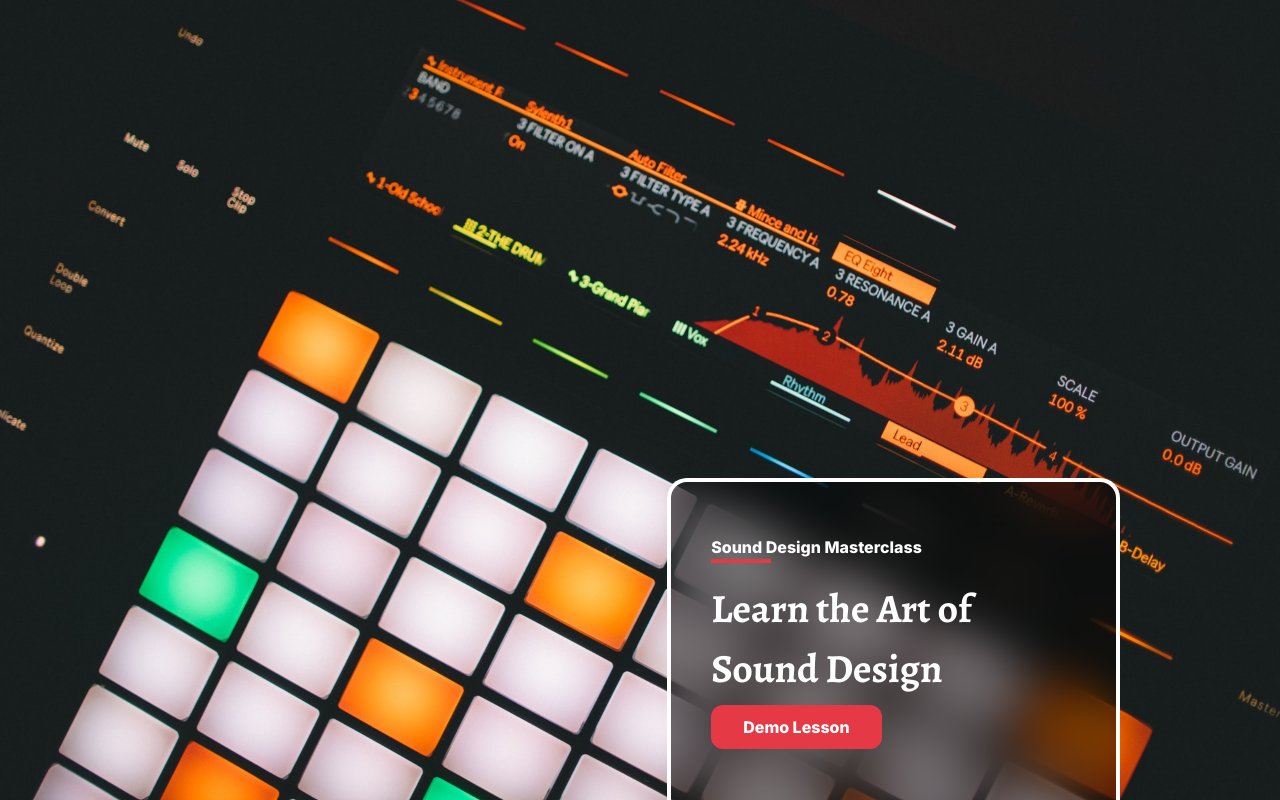
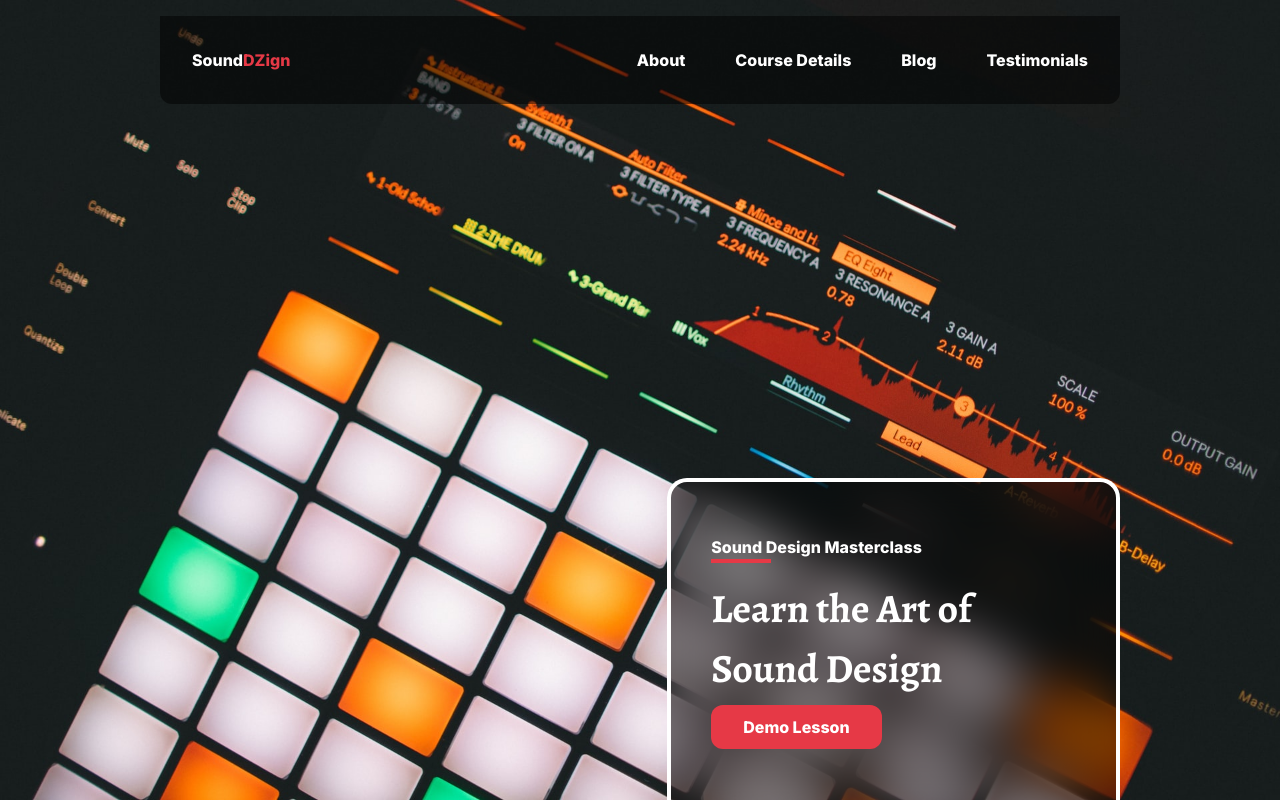
Before and after one commit to waseemazmy21/Sound-dzign, a React (Vite) app: page / in a window 1280 px wide. Built offline with nearby package versions, Linux system fonts and the light colour scheme.

Commit message:
Create the Navbar component

```diff
--- a/src/App.jsx
+++ b/src/App.jsx
@@ -1,8 +1,9 @@
-import { Header } from './components';
+import { Header, Navbar } from './components';
 
 const App = () => {
   return (
-    <div >
+    <div>
+      <Navbar />
       <Header />
     </div>
   );
--- /dev/null
+++ b/src/components/MenuButton.jsx
@@ -0,0 +1,21 @@
+import PropTypes from 'prop-types';
+
+const MenuButton = ({ icon, toggleMenu, isMenuOpen }) => {
+  return (
+    <button
+      aria-expanded={isMenuOpen}
+      aria-label='close Menu'
+      onClick={toggleMenu}
+    >
+      <img aria-hidden={true} src={icon} className='w-8 h-8' alt='' />
+    </button>
+  );
+};
+
+MenuButton.propTypes = {
+  icon: PropTypes.string.isRequired,
+  toggleMenu: PropTypes.func.isRequired,
+  isMenuOpen: PropTypes.bool.isRequired,
+};
+
+export default MenuButton;
--- /dev/null
+++ b/src/components/Navbar.jsx
@@ -0,0 +1,96 @@
+import { useState, useEffect, useRef } from 'react';
+import { menuIcon, closeIcon } from '../assets';
+import MenuButton from './MenuButton';
+import { navLinks } from '../constants';
+
+const Navbar = () => {
+  const [isMenuOpen, setIsMenuOpen] = useState(false);
+  const menuRef = useRef(null);
+
+  const toggleMenu = (e) => {
+    setIsMenuOpen((prevIsMenuOpen) => !prevIsMenuOpen);
+    e.stopPropagation();
+  };
+
+  useEffect(() => {
+    function handleClickOutsideMenu(e) {
+      if (menuRef.current && !menuRef.current.contains(e.target)) {
+        setIsMenuOpen(false);
+      }
+    }
+
+    document.addEventListener('click', handleClickOutsideMenu);
+
+    return () => {
+      document.removeEventListener('click', handleClickOutsideMenu);
+    };
+  }, []);
+
+  return (
+    <div className=' fixed container z-10 left-0 right-0 top-4'>
+      <nav className='  rounded-b-xl bg-semiBlack backdrop:blur-[20px] p-6 md:p-8 flex justify-between items-center'>
+        <a href='#' className='font-bold'>
+          Sound<span className='text-red'>DZign</span>
+        </a>
+
+        {/* Mobile menu */}
+        <div className='md:hidden'>
+          <MenuButton
+            isMenuOpen={isMenuOpen}
+            toggleMenu={toggleMenu}
+            icon={menuIcon}
+          />
+
+          <ul
+            ref={menuRef}
+            className={`${
+              isMenuOpen ? 'block' : 'hidden'
+            } fixed top-0 left-0 right-0 z-20 bg-menuBg py-12 px-8 flex flex-col slide-bottom`}
+          >
+            <li className='self-end'>
+              <MenuButton
+                isMenuOpen={isMenuOpen}
+                toggleMenu={toggleMenu}
+                icon={closeIcon}
+              />
+            </li>
+
+            {navLinks.map((link, index) => (
+              <li
+                className={`font-extrabold  ${
+                  navLinks.length - 1 !== index ? 'mb-[1.88rem]' : 'mb-0'
+                }`}
+                key={link.id}
+              >
+                <a onClick={() => setIsMenuOpen(false)} href={`#${link.id}`}>
+                  {link.title}
+                </a>
+              </li>
+            ))}
+          </ul>
+        </div>
+
+        {/* Desktop menu */}
+        <ul className={`hidden md:flex`}>
+          {navLinks.map((link, index) => (
+            <li
+              className={`font-extrabold  ${
+                navLinks.length - 1 !== index ? 'mr-[3.12rem]' : 'mr-0'
+              }`}
+              key={link.id}
+            >
+              <a onClick={() => setIsMenuOpen(false)} href={`#${link.id}`}>
+                {link.title}
+              </a>
+            </li>
+          ))}
+        </ul>
+      </nav>
+    </div>
+  );
+};
+
+{
+  /*  */
+}
+export default Navbar;
--- a/src/components/index.js
+++ b/src/components/index.js
@@ -1,3 +1,4 @@
 import Header from './Header';
+import Navbar from './Navbar';
 
-export { Header };
+export { Header, Navbar };
--- /dev/null
+++ b/src/constants/index.js
@@ -0,0 +1,6 @@
+export const navLinks = [
+  { id: 'about', title: 'About' },
+  { id: 'course details', title: 'Course Details' },
+  { id: 'blog', title: 'Blog' },
+  { id: 'testimonials', title: 'Testimonials' },
+];
--- a/tailwind.config.js
+++ b/tailwind.config.js
@@ -13,6 +13,7 @@ export default {
       colors: {
         semiBlack: 'rgba(0, 0, 0, 0.5)',
         dark: '#181e1e',
+        menuBg: '#212121',
         red: '#e63946',
         brightRed: '#ff6864',
         yellow: '#ffca28',
```
